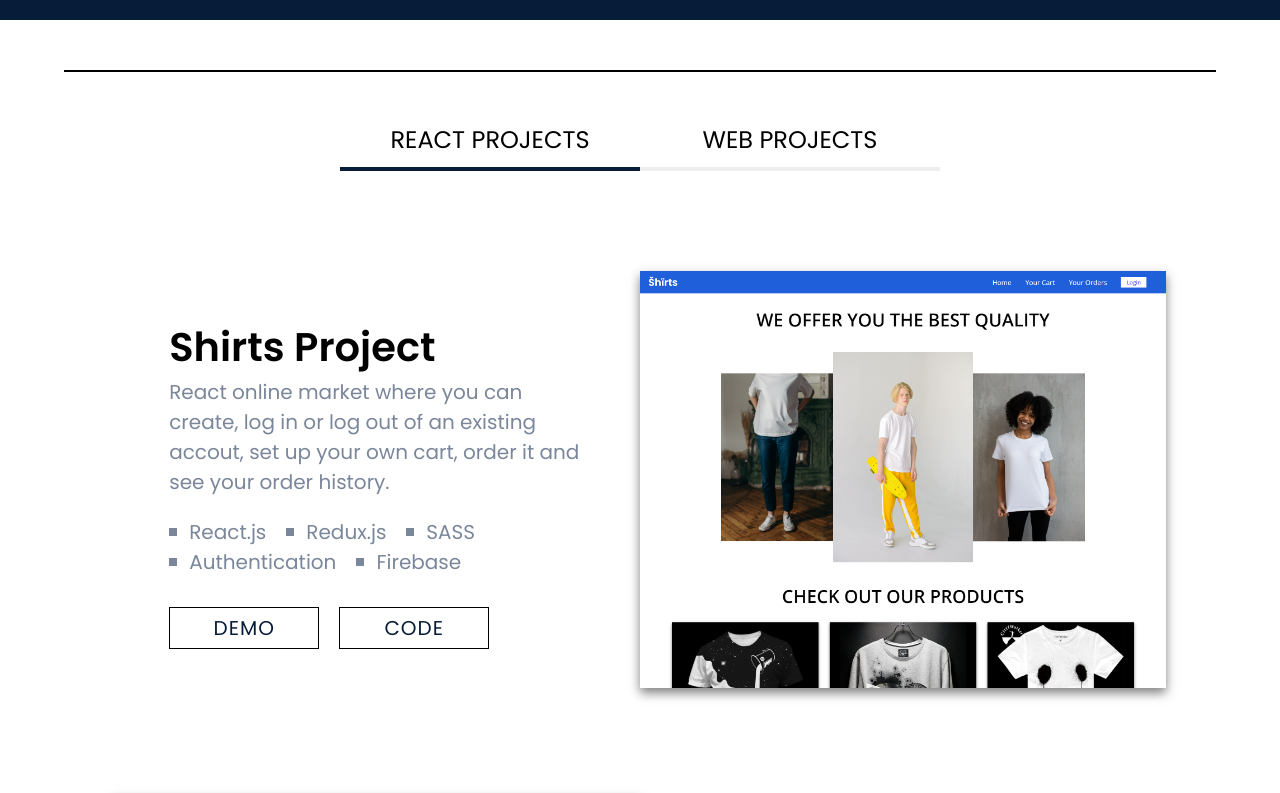
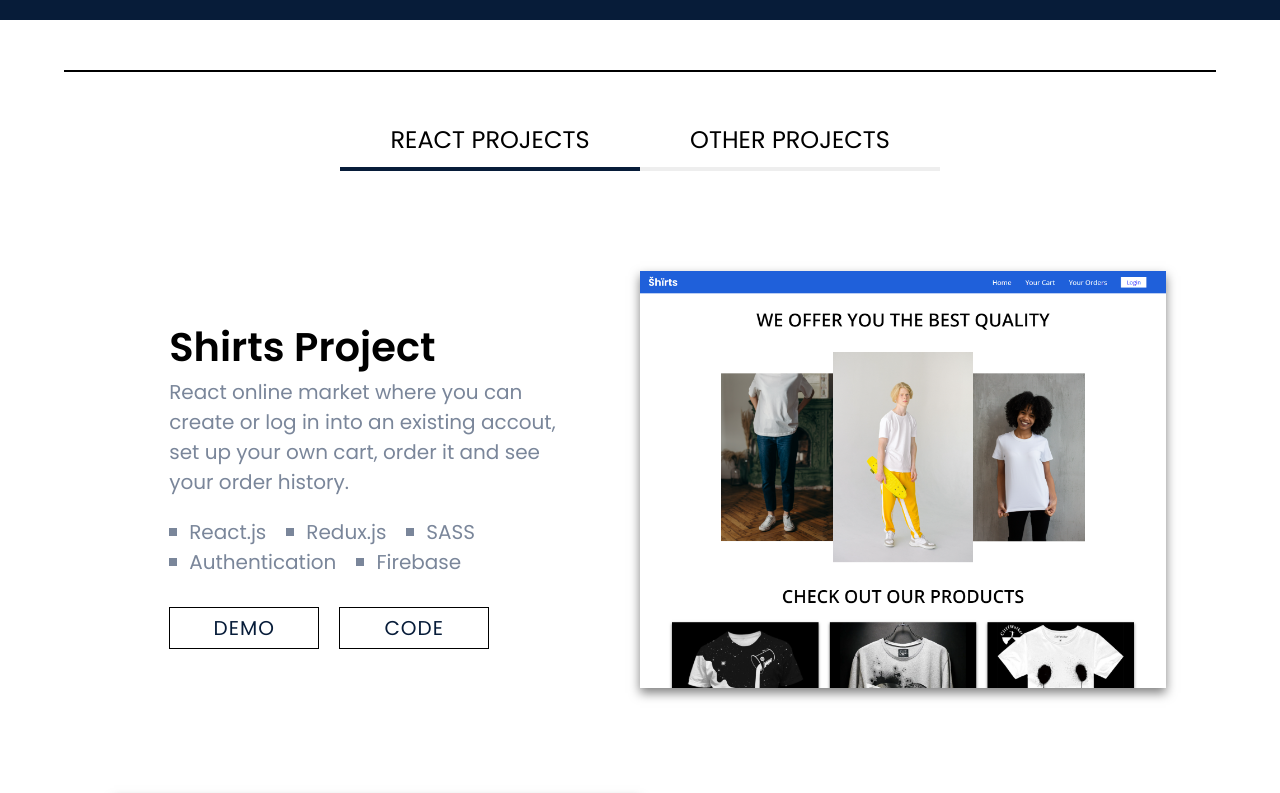
Before and after one commit to mache4/portfolio, a React (Create React App) app: page / in a window 1280 px wide. Shown: the part 760-1553 px from the top of the page. Built offline with nearby package versions, Linux system fonts and the light colour scheme.

Commit message:
changed project description

```diff
--- a/src/components/Projects/Projects.js
+++ b/src/components/Projects/Projects.js
@@ -65,7 +65,7 @@ const Projects = (props) => {
 
                 <Button2
                     className="btn-projects btn-projects-web"
-                    onClick={changeActiveHandler}>Web Projects</Button2>
+                    onClick={changeActiveHandler}>Other Projects</Button2>
             </div>
             <ReactProjects show={active} />
             <WebProjects show={active} />
@@ -75,7 +75,7 @@ const Projects = (props) => {
                 <AnchorLink className="switch-projects-btn switch-projects-web-btn"
                     onClick={changeActiveHandler2}
                     href="#projects"
-                    style={{ display: active ? 'block' : 'none' }}>My Web Projects <i className="fas fa-arrow-right"></i></AnchorLink>
+                    style={{ display: active ? 'block' : 'none' }}>My Other Projects <i className="fas fa-arrow-right"></i></AnchorLink>
                 <AnchorLink className="switch-projects-btn switch-projects-react-btn"
                     onClick={changeActiveHandler2}
                     href="#projects"
--- a/src/components/Projects/ReactProjects/ReactProjects.js
+++ b/src/components/Projects/ReactProjects/ReactProjects.js
@@ -6,7 +6,7 @@ const ReactProjects = (props) => {
         {
             id: 1,
             title: 'Shirts Project',
-            description: 'React online market where you can create, log in or log out of an existing accout, set up your own cart, order it and see your order history.',
+            description: 'React online market where you can create or log in into an existing accout, set up your own cart, order it and see your order history.',
             tools: ['React.js', 'Redux.js', 'SASS', 'Authentication', 'Firebase'],
             image: 'shirts-project.png',
             websiteURL: 'https://upbeat-johnson-4fd9e5.netlify.app',
```
